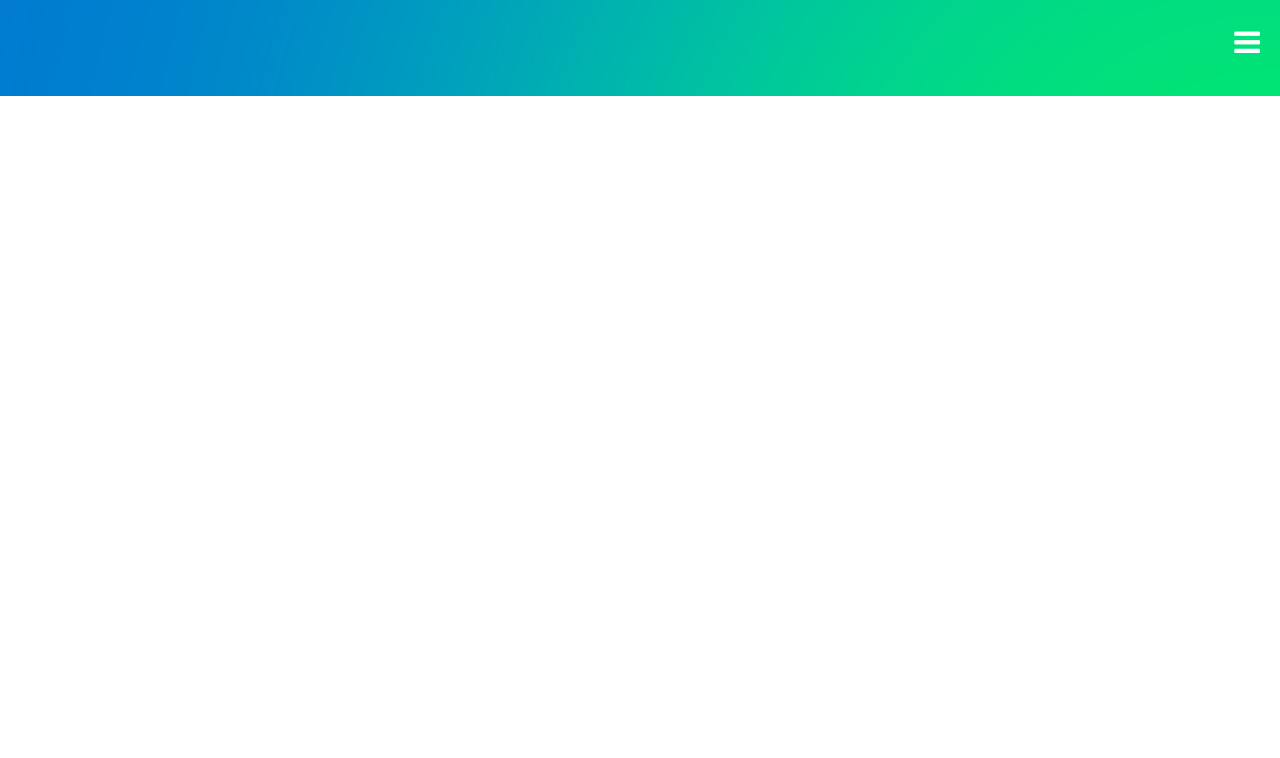
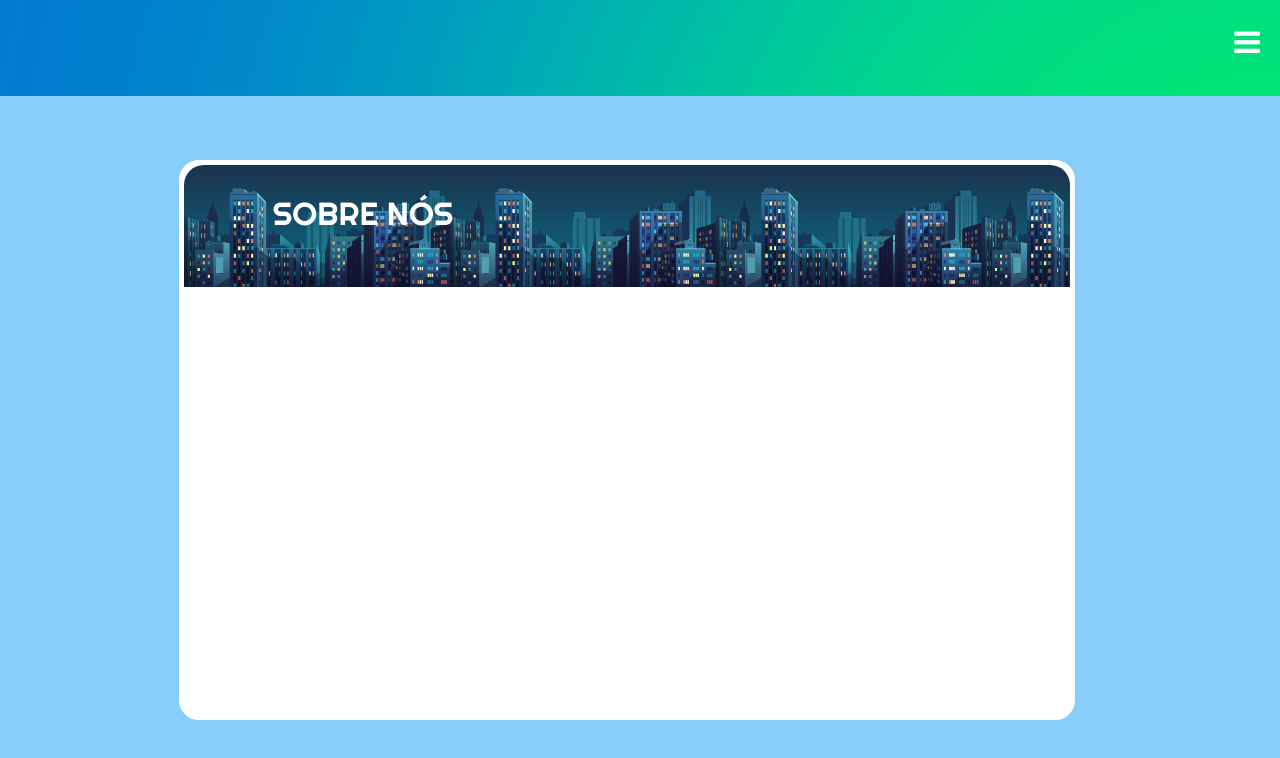
Before and after one commit to MateusPVicente/Projeto-PP, a plain HTML site: page Stud+/Sobre_PP.html in a window 1280 px wide. Drawn offline with Linux system fonts and the light colour scheme.

Commit message:
03-09-2018

```diff
--- a/Stud+/Sobre_PP.html
+++ b/Stud+/Sobre_PP.html
@@ -8,7 +8,7 @@
   <meta charset="utf-8">
   <meta name="viewport" content="width=device-width, initial-scale=1, user-scalable=no, maximum-scale=1, minimum-scale=1" />
   <title>Stud+ | Sobre</title>
-  <link rel= "stylesheet" type="text/css" href="Stud+_PP.css">
+  <link rel= "stylesheet" type="text/css" href="paginaSobre.css">
   <link href="https://stackpath.bootstrapcdn.com/font-awesome/4.7.0/css/font-awesome.min.css" rel="stylesheet">
   <link href="https://fonts.googleapis.com/css?family=Righteous" rel="stylesheet">
   <link rel="shortcut icon" type="image/x-icon" href="./Icon.ico">
@@ -35,5 +35,11 @@
 
   </nav>
 
+  <span class="quadro">
+  	<span class="paisagem"></span>
+  	<t1>SOBRE NÓS</t1>
+
+  </span>
+
 </body>
 </html>
--- a/Stud+/Stud+_PP.css
+++ b/Stud+/paginaSobre.css
@@ -1,9 +1,11 @@
 /*============================= CORPO DA PÁGINA ========================================================================================*/
 
-body {
+body
+{
     margin: 0;
     padding: 0;
     font-family: sans-serif;
+    background-color: #87CEFA;
 }
 
 ul {
@@ -61,7 +63,7 @@ ul li a:hover {
     top: 200%;
     height: 40%;
     width: 99.9%;
-    background-color: #B7D3E8;
+    background-color: #87CEFA;
 }
 
 .InfoCompra
@@ -78,21 +80,32 @@ ul li a:hover {
   z-index: 1000;
 }
 
-/*.quadro
+.quadro
 {
   position: fixed;
-  top: 80%;
-  left: 90%;
-  border: 5px solid #00FA9A;
-  border-radius: 50px;
+  top: 20%;
+  left: 14%;
+  border: 5px solid white;
+  border-radius: 20px;
   box-sizing: border-box;
-  width: 5.8%;
-  height: 12.5%;
-  background-color: #3CB371;
+  width: 70%;
+  height: 70%;
+  background-color: white;
   z-index: 100000;
   cursor: pointer;
   z-index: 1;
-}*/
+}
+
+.paisagem
+{
+  background: url('./paisagem.jpg') repeat-x;
+  position: absolute;
+  background-size: 30%;
+  height: 100%;
+  width: 100%;
+  border-radius: 20px;
+  margin: 0px;
+}
 
 /*============================= OPÇÕES ================================================================================================*/
 *
@@ -179,7 +192,8 @@ nav
     height: 12%;
 }
 
-@media (max-width:1300px) {
+@media (max-width:1300px)
+{
     .toggle {
         display: block;
         z-index: 300000;
@@ -303,13 +317,12 @@ cad {
 t1
 {
     position: absolute;
-    top: 105%;
-    left: 18%;
+    top: 5%;
+    left: 10%;
     width: 80%;
     font-size: 200%;
     font-family: Righteous;
     color: white;
-    z-index: 1000;
 }
 
 
@@ -401,7 +414,8 @@ t1
     box-shadow: inset 0 0 0 5px #0077d0;
 }
 
-.button2:hover {
+.button2:hover
+{
     background: #0077d0;
     color: white;
     transition: 0.2s;
@@ -436,7 +450,8 @@ t1
 
 /*============================= MODAL ==================================================================================================*/
 
-.modal-container {
+.modal-container
+{
     width: 100%;
     height: 340%;
     position: absolute;
@@ -450,7 +465,8 @@ t1
 }
 
 
-.modal {
+.modal
+{
     background: white;
     width: 18%;
     top: 20%;
@@ -463,7 +479,8 @@ t1
     border-radius: 5%;
 }
 
-.fechar {
+.fechar
+{
     position: absolute;
     top: -30px;
     right: -30px;
@@ -479,11 +496,13 @@ t1
     box-shadow: 0 0 0 4px #0077d0;
 }
 
-.modal-container.mostrar {
+.modal-container.mostrar
+{
     display: flex;
 }
 
-@keyframes modal {
+@keyframes modal
+{
     from {
         opacity: 0;
         transform: translate3d(0, -60px, 0)
@@ -495,7 +514,8 @@ t1
     }
 }
 
-@keyframes bounce {
+@keyframes bounce
+{
     0%,
     20%,
     60%,
@@ -515,11 +535,13 @@ t1
     }
 }
 
-.mostrar .modal {
+.mostrar .modal
+{
     animation: modal .3s;
 }
 
-div {
+div
+{
   height: 2000px;
 }
 
```
Also changed, not shown: Stud+/Paisagem.jpg (added).
